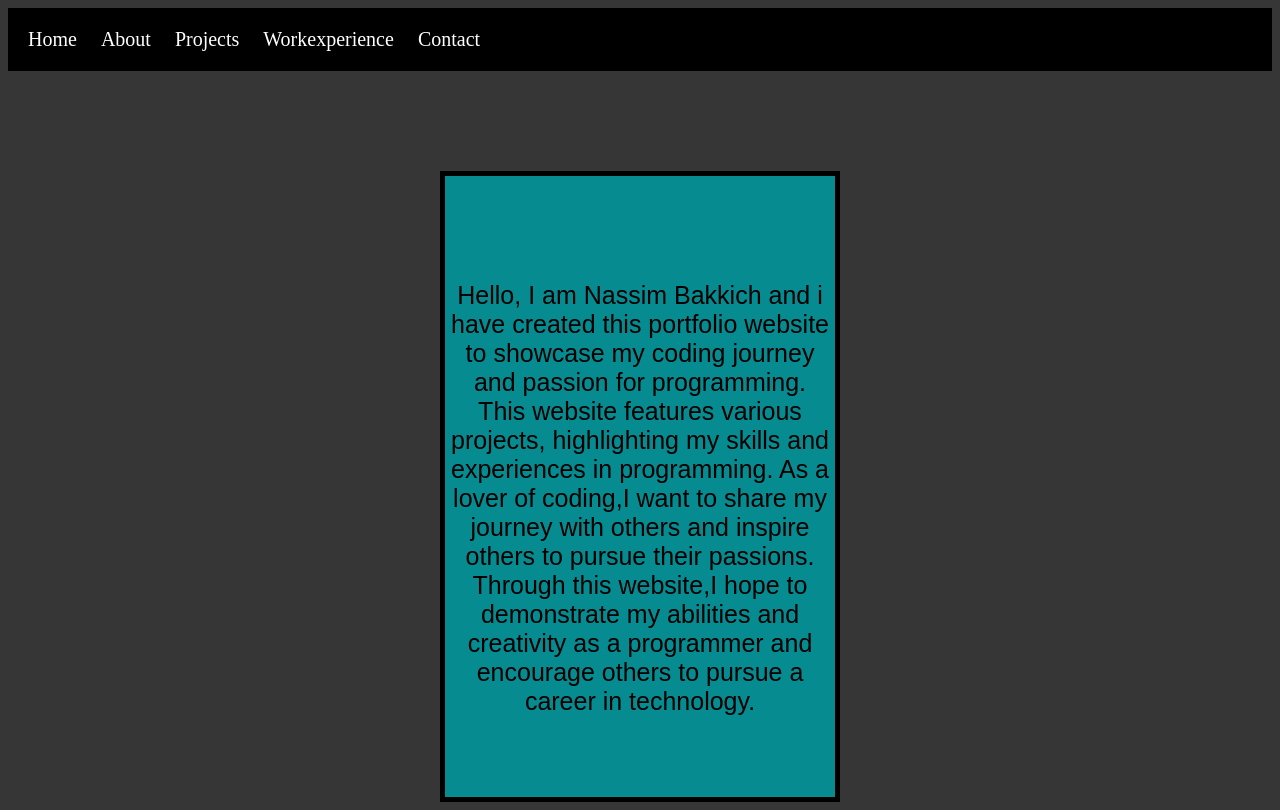
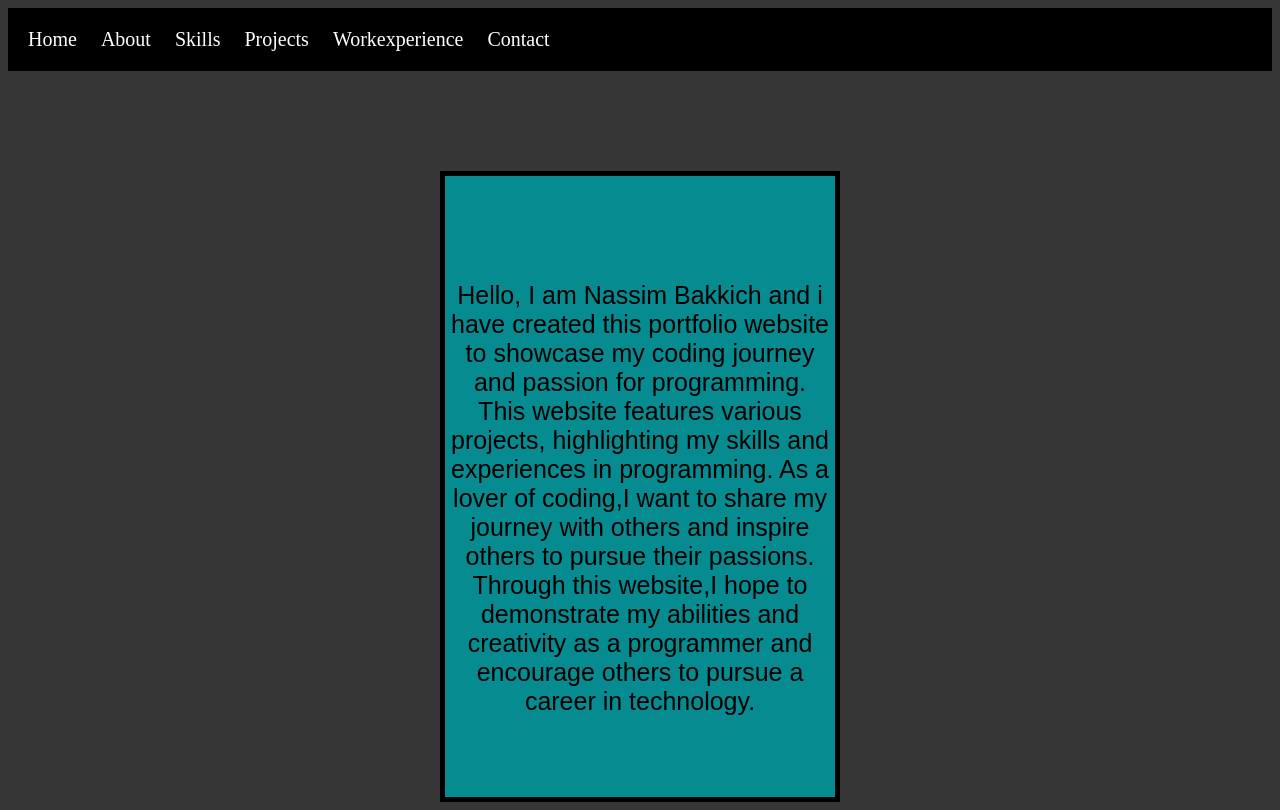
Before and after one commit to nassimbakkich/nassimbakkich.github.io, a plain HTML site: page about.html in a window 1280 px wide. Drawn offline with Linux system fonts and the light colour scheme.

Commit message:
Update about.html

```diff
--- a/about.html
+++ b/about.html
@@ -11,6 +11,7 @@
   			<ul>
   				<li><a href="index.html">Home</a></li>
   				<li><a href="about.html">About</a></li>
+          <li><a href="Skills.html">Skills</a></li>
   				<li><a href="Projects.html">Projects</a></li>
           <li><a href="Workexperience.html">Workexperience</a></li>
   				<li><a href="contact.html">Contact</a></li>
```
